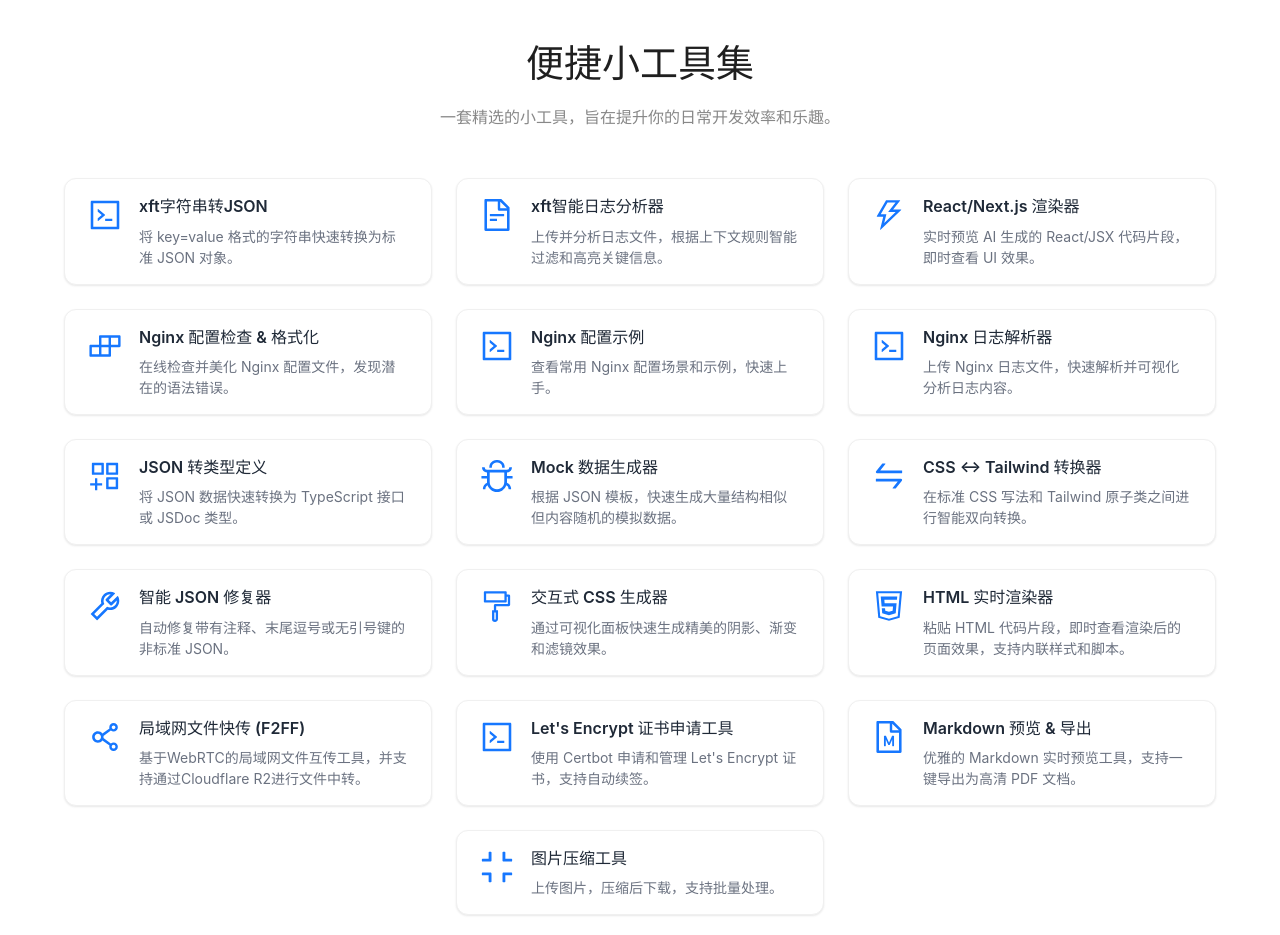
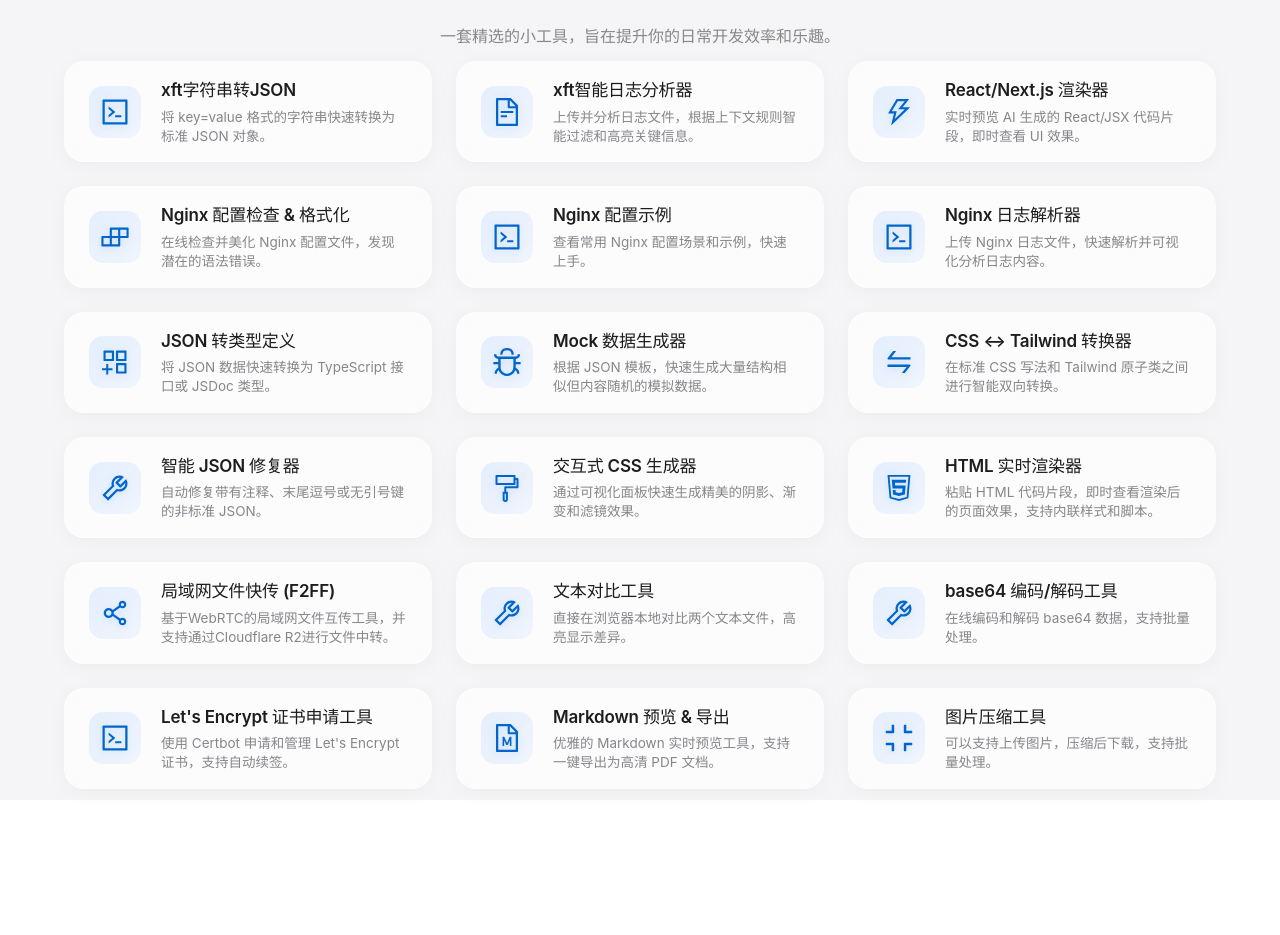
Before and after one commit to HJrookie/simple-tools, a Vue app: page / in a window 1280 px wide. After the commit the page ends 800 px from the top, so only its background shows below. Built offline with nearby package versions, Linux system fonts and the light colour scheme.

Commit message:
样式优化;增加外链-base64 & text compare

```diff
--- a/src/App.vue
+++ b/src/App.vue
@@ -17,6 +17,7 @@
   -webkit-font-smoothing: antialiased;
   -moz-osx-font-smoothing: grayscale;
   color: #2c3e50;
-  padding: 20px;
+  padding: 12px;
+  background-color: #f5f5f7;
 }
 </style>
--- a/src/components/ToolCard.vue
+++ b/src/components/ToolCard.vue
@@ -1,6 +1,9 @@
-<!-- src/components/ToolCard.vue (Upgraded Version) -->
+<!-- src/components/ToolCard.vue (Apple Glassmorphism Version) -->
 <template>
   <div class="tool-card" @click="goToTool">
+    <!-- 装饰性背景光晕，增加层次感 -->
+    <div class="glow-effect"></div>
+
     <div class="card-content">
       <div class="icon-wrapper">
         <component :is="icon" class="tool-icon" />
@@ -24,13 +27,9 @@
   },
   methods: {
     goToTool() {
-      // [关键改动] 判断链接类型
-      // 如果链接以 'http' 开头，则判定为外部链接
       if (this.to.startsWith("http")) {
-        // 在新标签页中打开外部链接，更安全
         window.open(this.to, "_blank", "noopener noreferrer");
       } else {
-        // 否则，使用 vue-router进行内部路由跳转
         this.$router.push(this.to);
       }
     },
@@ -39,42 +38,69 @@
 </script>
 
 <style scoped>
+/* 核心：玻璃质感容器 */
 .tool-card {
-  /* height: 140px; */
-  background-color: #ffffff;
-  border-radius: 12px;
-  border: 1px solid #f0f0f0;
+  position: relative;
+  /* 使用半透明白色，模拟玻璃基底 */
+  background: rgba(255, 255, 255, 0.65);
+  /* 关键：毛玻璃模糊 */
+  backdrop-filter: blur(12px) saturate(180%);
+  -webkit-backdrop-filter: blur(12px) saturate(180%);
+
+  border-radius: 20px; /* 更圆润的角，符合苹果美学 */
   padding: 16px 24px;
   cursor: pointer;
   overflow: hidden;
-  position: relative;
-  transition: all 0.3s cubic-bezier(0.25, 0.8, 0.25, 1);
+
+  /* 极细的浅色边框，模拟边缘光亮 */
+  border: 1px solid rgba(255, 255, 255, 0.4);
+
+  /* 极其轻微的阴影 */
   box-shadow:
-    0 1px 3px rgba(0, 0, 0, 0.04),
-    0 1px 2px rgba(0, 0, 0, 0.06);
+    0 4px 24px -1px rgba(0, 0, 0, 0.04),
+    0 2px 8px -1px rgba(0, 0, 0, 0.02);
+
+  transition: all 0.4s cubic-bezier(0.25, 1, 0.3, 1);
+  user-select: none;
 }
 
+/* 悬浮状态：模拟玻璃升起并聚焦 */
 .tool-card:hover {
-  transform: translateY(-5px);
-  box-shadow:
-    0 10px 20px rgba(0, 0, 0, 0.08),
-    0 4px 8px rgba(0, 0, 0, 0.06);
+  transform: translateY(-6px) scale(1.01);
+  background: rgba(255, 255, 255, 0.8);
+  box-shadow: 0 20px 40px -12px rgba(0, 0, 0, 0.08);
+  border: 1px solid rgba(255, 255, 255, 0.7);
+}
+
+/* 点击反馈 */
+.tool-card:active {
+  transform: translateY(-2px) scale(0.98);
+  transition: all 0.1s;
 }
 
 .card-content {
   display: flex;
-  align-items: flex-start;
-  height: 100%;
+  align-items: center; /* 居中对齐看起来更自然 */
+  position: relative;
+  z-index: 1;
 }
 
 .icon-wrapper {
-  margin-right: 18px;
+  margin-right: 20px;
+  display: flex;
+  align-items: center;
+  justify-content: center;
+  /* 给图标一个微弱的背景，增加精致感 */
+  background: linear-gradient(135deg, rgba(22, 119, 255, 0.1), rgba(22, 119, 255, 0.05));
+  padding: 12px;
+  border-radius: 14px;
 }
 
 .tool-icon {
-  font-size: 32px;
-  color: #1677ff;
-  margin-top: 4px;
+  font-size: 28px;
+  /* 苹果风格图标颜色通常稍微深一点，更护眼 */
+  color: #0066cc;
+  filter: drop-shadow(0 2px 4px rgba(0, 102, 204, 0.15));
 }
 
 .text-content {
@@ -83,22 +109,41 @@
 }
 
 .card-title {
-  font-size: 16px;
+  font-size: 17px;
   font-weight: 600;
-  color: #1f2937;
-  margin: 0 0 8px 0;
-  line-height: 1.4;
+  /* 使用苹果系统的字体颜色层级：San Francisco 风格 */
+  color: #1d1d1f;
+  margin: 0 0 4px 0;
+  letter-spacing: -0.01em;
 }
 
 .card-description {
-  font-size: 14px;
-  color: #6b7280;
-  line-height: 1.5;
+  font-size: 13.5px;
+  /* 降低对比度，使用二级文本色，更护眼 */
+  color: #86868b;
+  line-height: 1.4;
   margin: 0;
   display: -webkit-box;
+  -webkit-line-clamp: 2;
   -webkit-box-orient: vertical;
-  -webkit-line-clamp: 2;
   overflow: hidden;
-  text-overflow: ellipsis;
+  font-weight: 400;
+}
+
+/* 装饰性光晕：在卡片角落增加一点点色彩呼吸感 */
+.glow-effect {
+  position: absolute;
+  top: -20%;
+  left: -20%;
+  width: 140%;
+  height: 140%;
+  background: radial-gradient(circle at center, rgba(22, 119, 255, 0.03) 0%, transparent 70%);
+  pointer-events: none;
+  transition: opacity 0.5s;
+  opacity: 0;
+}
+
+.tool-card:hover .glow-effect {
+  opacity: 1;
 }
 </style>
--- a/src/views/Home.vue
+++ b/src/views/Home.vue
@@ -2,7 +2,7 @@
 <template>
   <div class="home-container">
     <div class="header">
-      <a-typography-title>便捷小工具集</a-typography-title>
+      <!-- <a-typography-title level="4">便捷小工具集</a-typography-title> -->
       <a-typography-paragraph class="subtitle"> 一套精选的小工具，旨在提升你的日常开发效率和乐趣。 </a-typography-paragraph>
     </div>
     <a-row :gutter="[24, 24]">
@@ -25,7 +25,8 @@
   FileTextOutlined,
   BugOutlined,
   ShareAltOutlined,
-  FormatPainterOutlined,HeartOutlined,
+  FormatPainterOutlined,
+  HeartOutlined,
   ToolOutlined,
   AppstoreAddOutlined,
   SwapOutlined,
@@ -130,7 +131,18 @@
           // https://file.24992345.xyz/
           icon: ShareAltOutlined,
         },
-
+        {
+          title: "文本对比工具",
+          description: "直接在浏览器本地对比两个文本文件，高亮显示差异。",
+          to: "https://text-compare.com/", // 使用完整的外部链接
+          icon: ToolOutlined,
+        },
+        {
+          title: "base64 编码/解码工具",
+          description: "在线编码和解码 base64 数据，支持批量处理。",
+          to: "https://base64.us/", // 使用完整的外部链接
+          icon: ToolOutlined,
+        },
         // {
         //   title: "Gemini Universe",
         //   description: "Gemini 生成的宇宙渲染图",
@@ -154,7 +166,7 @@
         },
         {
           title: "图片压缩工具",
-          description: "上传图片，压缩后下载，支持批量处理。",
+          description: "可以支持上传图片，压缩后下载，支持批量处理。",
           to: "/tools/image-compress",
           icon: CompressOutlined,
         },
@@ -174,12 +186,13 @@
 .home-container {
   max-width: 1200px;
   margin: 0 auto;
-  padding: 20px 24px;
+  padding: 0px 24px;
+  font-family: -apple-system, BlinkMacSystemFont, "Segoe UI", Roboto, Helvetica, Arial, sans-serif;
 }
 
 .header {
   text-align: center;
-  margin-bottom: 48px;
+  margin-bottom: 12px;
 }
 
 .subtitle {
```
